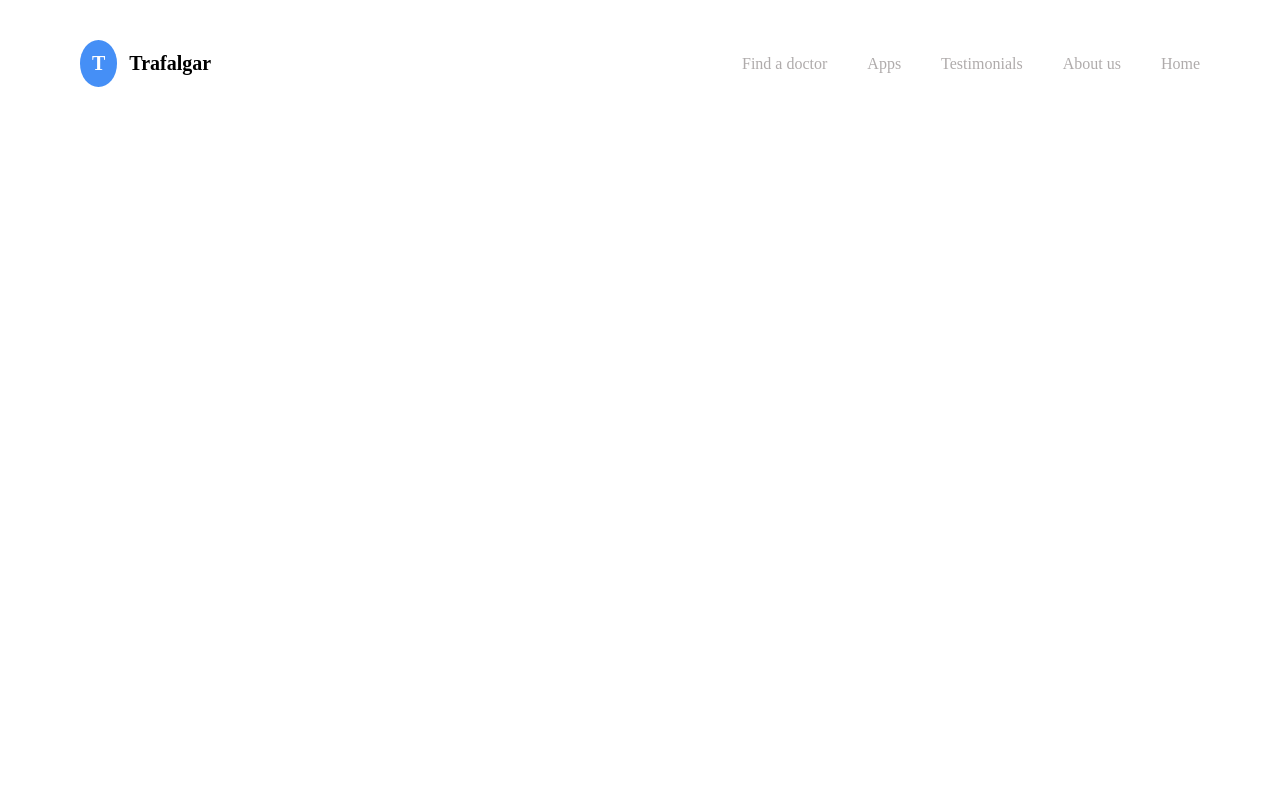
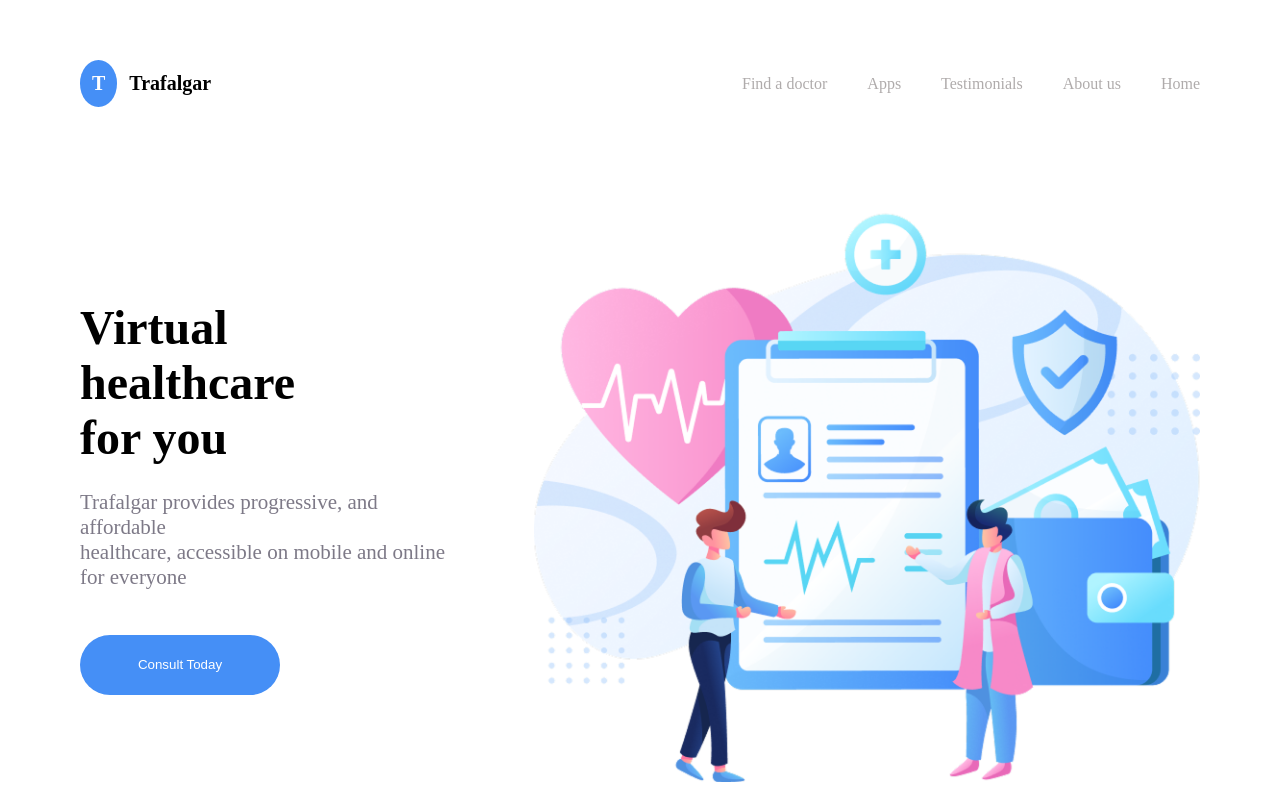
Before and after one commit to ash-124/trafalgar, a plain HTML site: page index.html in a window 1280 px wide. Shown: the top 800 px of the page. Drawn offline with Linux system fonts and the light colour scheme.

Commit message:
Hero section completed and navbar sticky with blur added

```diff
--- a/index.html
+++ b/index.html
@@ -1,12 +1,14 @@
 <!DOCTYPE html>
 <html lang="en">
+
 <head>
     <meta charset="UTF-8">
     <meta name="viewport" content="width=device-width, initial-scale=1.0">
     <title>Trafalgar</title>
     <link rel="stylesheet" href="style.css">
 </head>
-<body>
+
+<body style="padding: 40px 80px;">
     <!-- Header -->
     <nav id="nav-container">
         <!-- logo -->
@@ -25,8 +27,61 @@
             </ul>
         </div>
     </nav>
+    <!-- Banner section -->
+    <section id="hero-container">
+        <div class="hero-text-container">
+            <h2>
+                Virtual healthcare <br>
+                for you
+            </h2>
+            <p>
+                Trafalgar provides progressive, and affordable <br>
+                healthcare, accessible on mobile and online <br>
+                for everyone
+            </p>
+            <button class="btn">Consult Today</button>
+        </div>
+        <div class="hero-img-container">
+            <img class="hero-img" src="./resources/illustration.png" alt="">
+        </div>
+    </section>
+    <section id="hero-container">
+        <div class="hero-text-container">
+            <h2>
+                Virtual healthcare <br>
+                for you
+            </h2>
+            <p>
+                Trafalgar provides progressive, and affordable <br>
+                healthcare, accessible on mobile and online <br>
+                for everyone
+            </p>
+            <button class="btn">Consult Today</button>
+        </div>
+        <div class="hero-img-container">
+            <img class="hero-img" src="./resources/illustration.png" alt="">
+        </div>
+    </section>
+    <section id="hero-container">
+        <div class="hero-text-container">
+            <h2>
+                Virtual healthcare <br>
+                for you
+            </h2>
+            <p>
+                Trafalgar provides progressive, and affordable <br>
+                healthcare, accessible on mobile and online <br>
+                for everyone
+            </p>
+            <button class="btn">Consult Today</button>
+        </div>
+        <div class="hero-img-container">
+            <img class="hero-img" src="./resources/illustration.png" alt="">
+        </div>
+    </section>
 
     <!-- Main -->
     <!-- Footer -->
 </body>
+
 </html>
--- a/style.css
+++ b/style.css
@@ -7,7 +7,12 @@
   display: flex;
   align-items: center;
   justify-content: space-between;
-  padding: 40px 80px;
+  position: sticky;
+  top: 0;
+  background: rgba(255, 255, 255, 0.2);
+  backdrop-filter: blur(10px);
+  padding:20px 0 ;
+  z-index: 1000;
 }
 .logo-container {
   display: flex;
@@ -44,3 +49,43 @@
   font-weight: 500;
   color: black;
 }
+/* Hero section */
+#hero-container {
+  display: flex;
+  align-items: center;
+  justify-content: center;
+  gap: 80px;
+  margin-top: 80px;
+}
+.hero-text-container {
+  display: flex;
+  flex-direction: column;
+  gap: 25px;
+}
+.hero-text-container h2 {
+  font-size: 48px;
+  font-weight: 700;
+}
+.hero-text-container p {
+  color: rgba(125, 121, 135, 1);
+  font-size: 21px;
+  font-weight: 300;
+}
+.btn {
+  width: 200px;
+  height: 60px;
+  border-radius: 55px;
+  background-color: #458ff6;
+  color: white;
+  font-weight: 500;
+  border: none;
+  margin-top: 20px;
+}
+.hero-img-container {
+  width: 650;
+  height: 580px;
+}
+.hero-img-container img{
+    width: 100%;
+    height: auto;
+}
```
Lines whose indentation alone changed are shown as unchanged.
